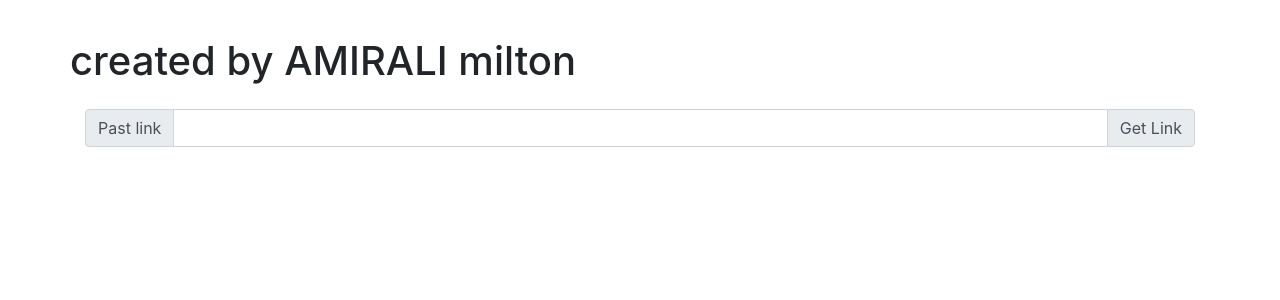
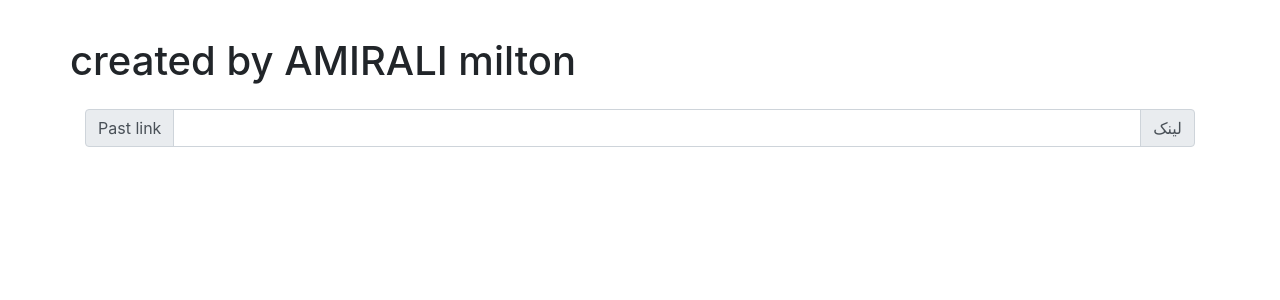
Before and after one commit to AmirAli-REback/youtube-downloader, a PHP site: page / in a window 1280 px wide. Shown: the part 300-600 px from the top of the page. Run offline with PHP 8.4, Linux system fonts and the light colour scheme.

Commit message:
Create index.php

```diff
--- a/index.php
+++ b/index.php
@@ -64,7 +64,7 @@ if (isset($_POST['link'])) {
 						</div>
 						<input type="text" class="form-control" name="link" id="basic-url" aria-describedby="basic-addon3" required="">
 						<div class="input-group-append">
-					    	<span class="input-group-text" id="basic-addon3" onclick="getElementById('form').submit()" style="cursor: pointer;">Get Link</span>
+					    	<span class="input-group-text" id="basic-addon3" onclick="getElementById('form').submit()" style="cursor: pointer;">لینک</span>
 					  	</div>
 					</div>
 				</form>
```
